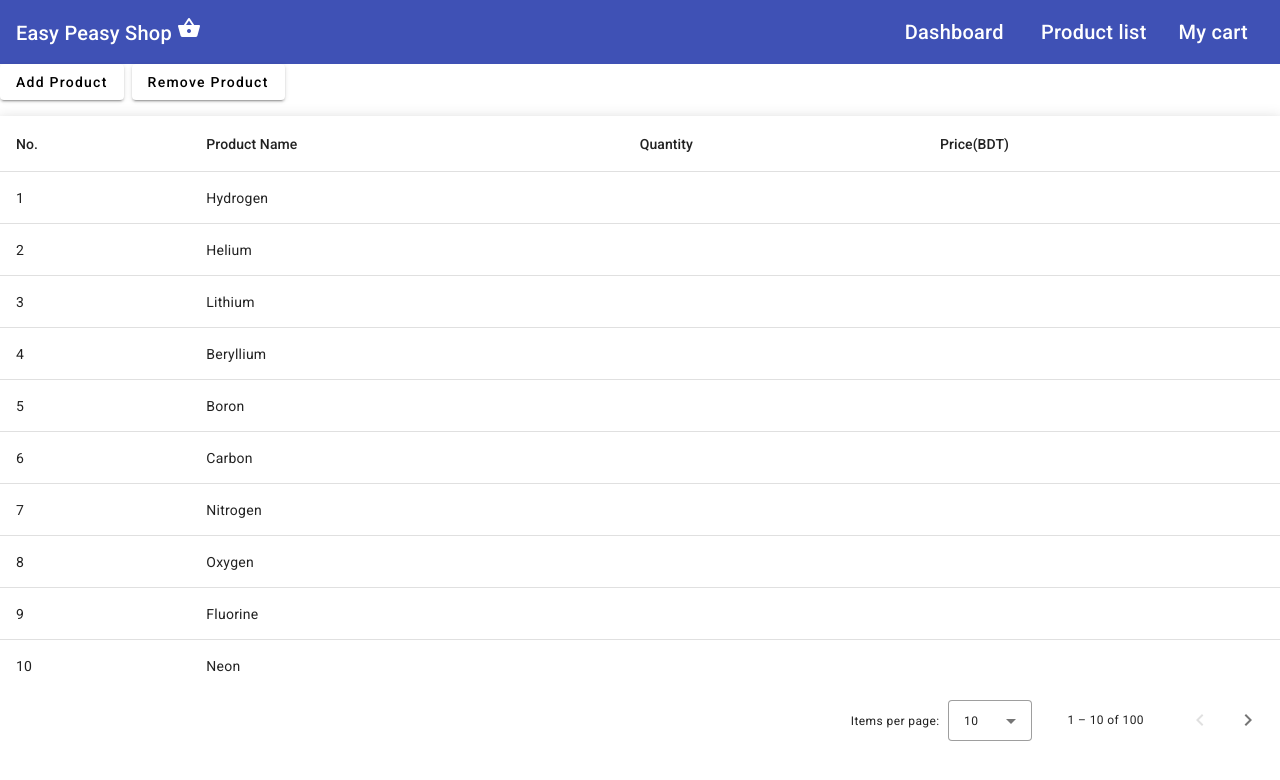
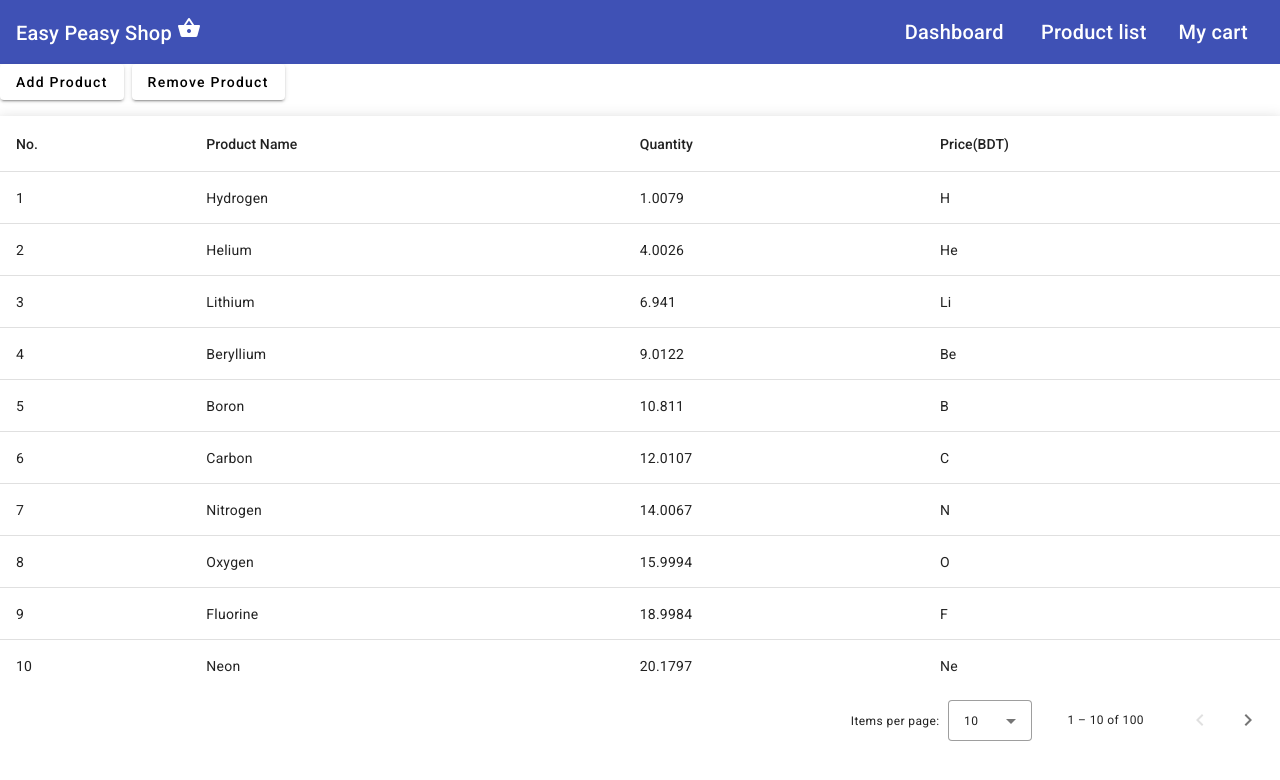
Before and after one commit to Tuba25/Ecommerece_project, an Angular app: page / in a window 1280 px wide. Shown: the top 780 px of the page. Built offline with nearby package versions, Linux system fonts and the light colour scheme.

Commit message:
Sixth Commmit

```diff
--- a/src/app/product/product.component.html
+++ b/src/app/product/product.component.html
@@ -27,13 +27,13 @@
     <!-- Weight Column -->
     <ng-container matColumnDef="quantity">
       <th mat-header-cell *matHeaderCellDef>Quantity</th>
-      <td mat-cell *matCellDef="let element">{{element.weight}}</td>
+      <td mat-cell *matCellDef="let element">{{element.quantity}}</td>
     </ng-container>
 
     <!-- Symbol Column -->
     <ng-container matColumnDef="price">
       <th mat-header-cell *matHeaderCellDef>Price(BDT)</th>
-      <td mat-cell *matCellDef="let element">{{element.symbol}}</td>
+      <td mat-cell *matCellDef="let element">{{element.price}}</td>
     </ng-container>
 
     <tr mat-header-row *matHeaderRowDef="displayedColumns"></tr>
```
